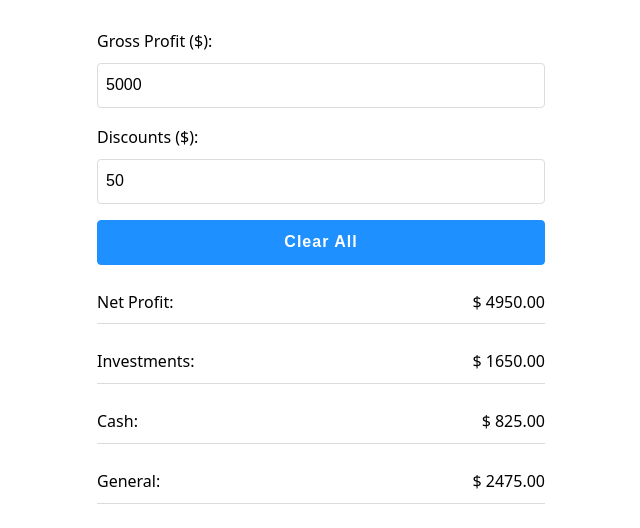
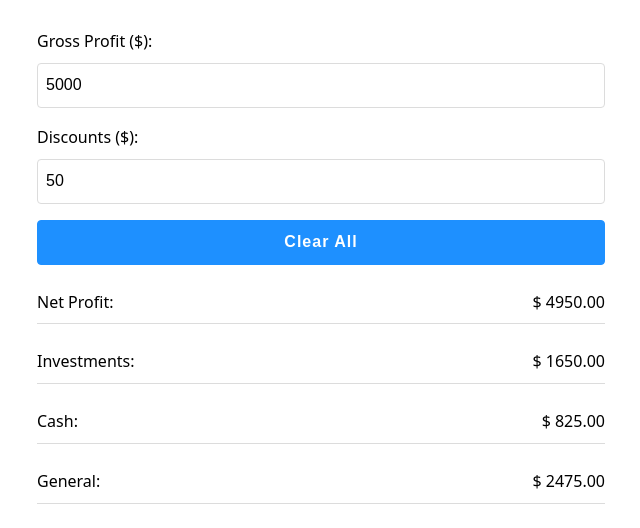
Before and after one commit to robzao/profit-allocator, a plain HTML site: page index.html in a window 1280 px wide. Shown: the part 74-602 px from the top of the page, without its empty margins (319-959 px from the left). Drawn offline with Linux system fonts and the light colour scheme.

Commit message:
Update container width

```diff
--- a/styles.css
+++ b/styles.css
@@ -25,7 +25,7 @@ body {
 
 .container {
   margin: 0 auto;
-  max-width: 480px;
+  max-width: 600px;
   padding: 2rem 1rem;
 }
 
```
